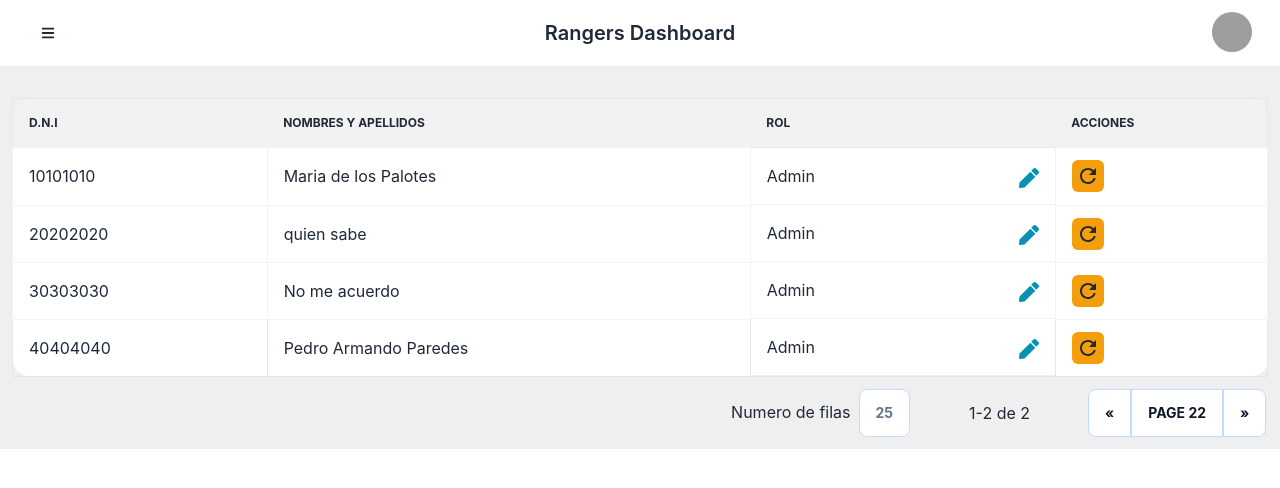
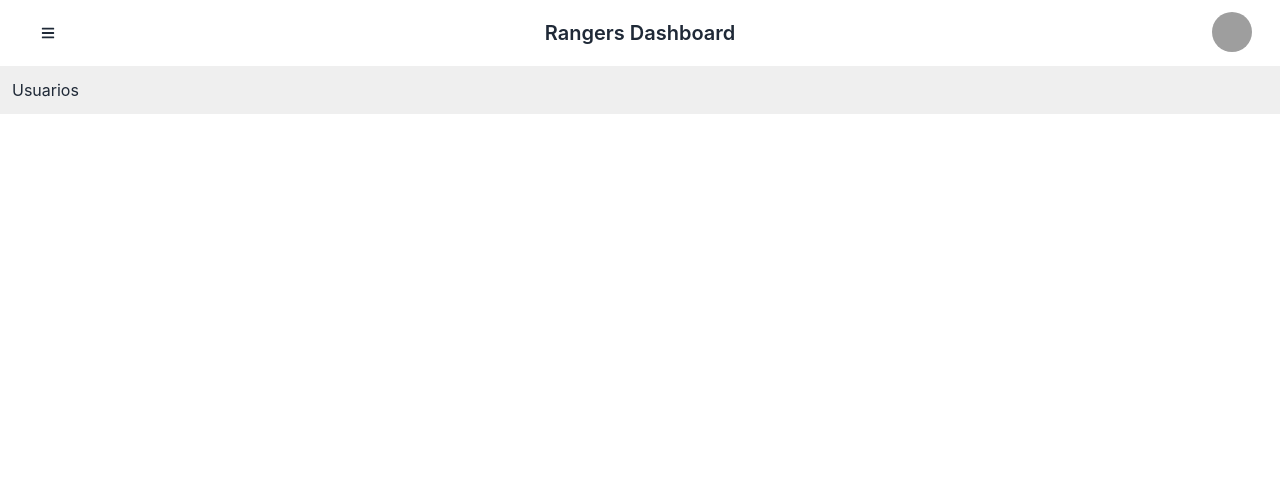
Before and after one commit to Frankmarc1/panelrangers, a Next.js app: page /dashboard/usuarios in a window 1280 px wide. Shown: the top 488 px of the page. Built offline with nearby package versions, Linux system fonts and the light colour scheme; grey boxes are pictures that could not be loaded.

Commit message:
remplazar DataTable modelo

```diff
--- a/src/pages/dashboard/usuarios/index.tsx
+++ b/src/pages/dashboard/usuarios/index.tsx
@@ -1,9 +1,9 @@
-import { Dashboard } from "../../../layout/Dashboard/Dashboard";
-import DataTable from "../../../layout/Dashboard/components/DataTable";
+import { Dashboard } from '../../../layout/Dashboard/Dashboard';
+
 const Users = () => {
   return (
     <Dashboard>
-      <DataTable />
+      <h2>Usuarios</h2>
     </Dashboard>
   );
 };
```
